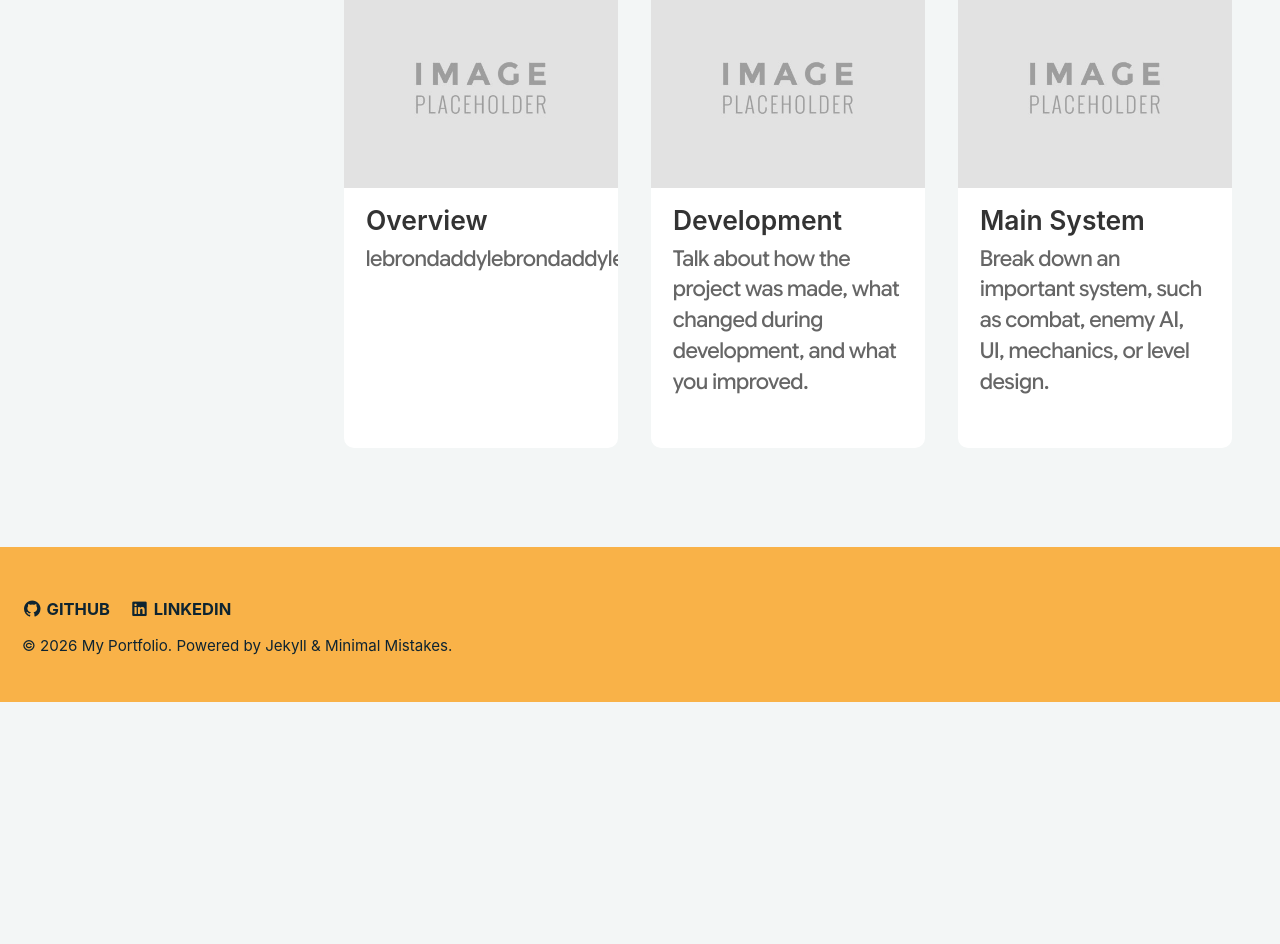
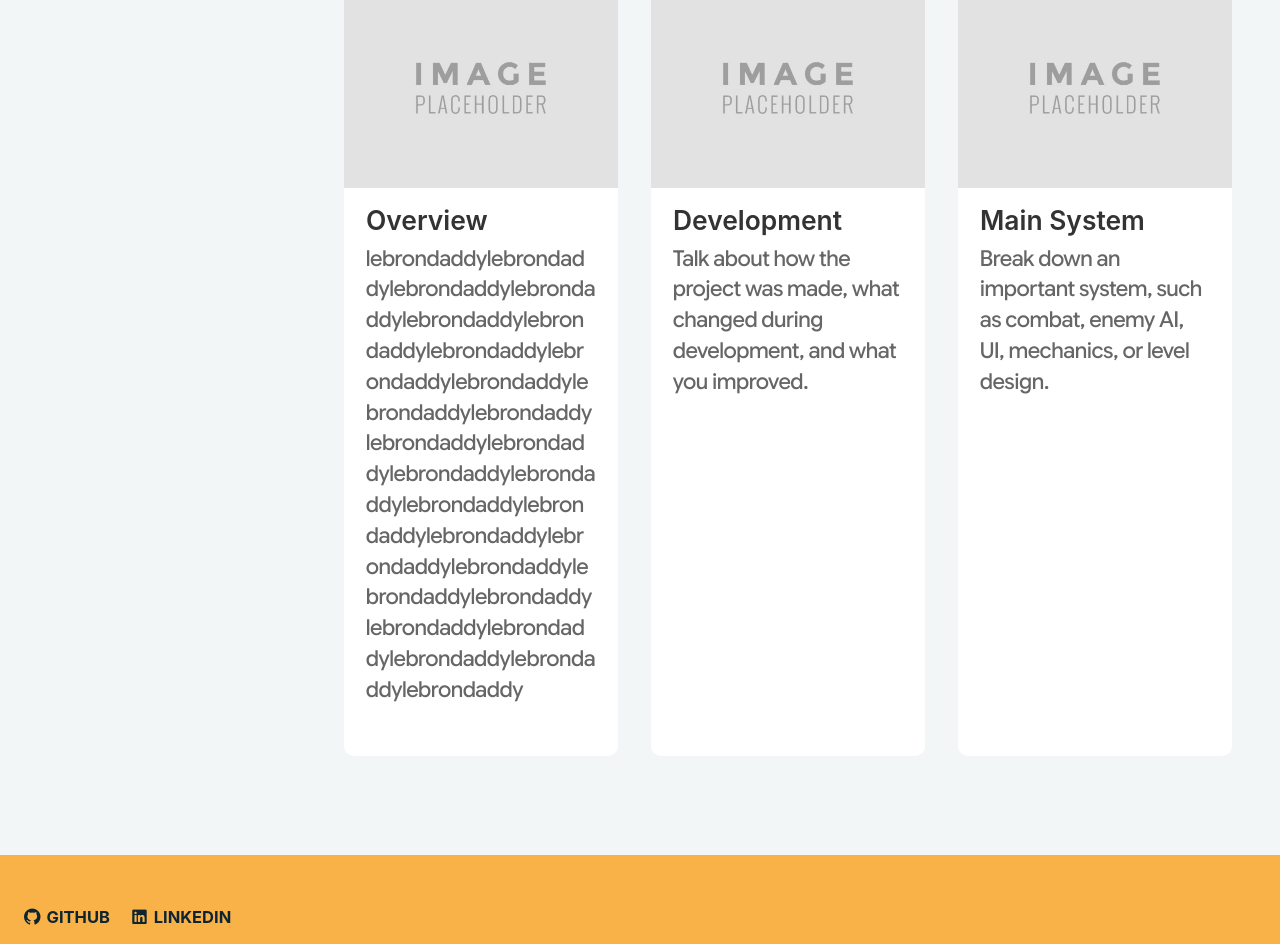
Before and after one commit to AlexUlster/AlexUlster.github.io, a Jekyll site: the page built from _pages/projects.md, in a window 1280 px wide. Shown: the part 891-1835 px from the top of the page. Built offline with Jekyll 4.4.1, drawn with Linux system fonts in a browser that asks for light colours; before the commit the page ends 1593 px from its top, so only the background shows below that.

Commit message:
yurrrrrr
Added overflow-wrap property to info-description class.

```diff
--- a/_includes/project-cards.html
+++ b/_includes/project-cards.html
@@ -37,11 +37,12 @@
   }
 
   .info-description {
-    color: #666;
-    font-size: 0.9rem;
-    line-height: 1.4;
-    margin: 0;
-  }
+  color: #666;
+  font-size: 0.9rem;
+  line-height: 1.4;
+  margin: 0;
+  overflow-wrap: anywhere;
+}
 
   @media (max-width: 768px) {
     .info-card-container {
```
